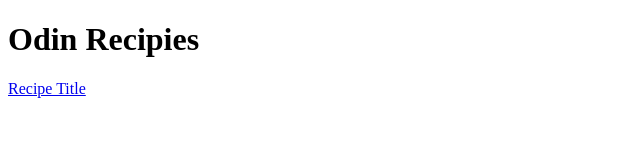
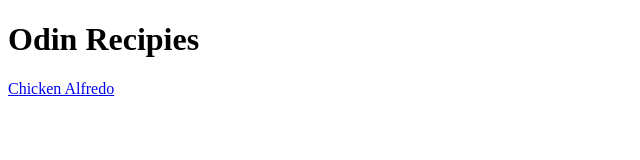
Before and after one commit to maxmaina/odin-recipes, a plain HTML site: page index.html in a window 1280 px wide. Shown: the full height of the page, 0-640 px from the left. Drawn offline with Linux system fonts and the light colour scheme.

Commit message:
Changed "recipe title" to the actual name of the dish

```diff
--- a/index.html
+++ b/index.html
@@ -4,7 +4,7 @@
     <head>
         <body>
             <h1>Odin Recipies</h1>
-            <a href="recipes/chicken_alfredo.html">Recipe Title</Title></a>
+            <a href="recipes/chicken_alfredo.html">Chicken Alfredo</Title></a>
         </body>
     </head>
 </html>
```
